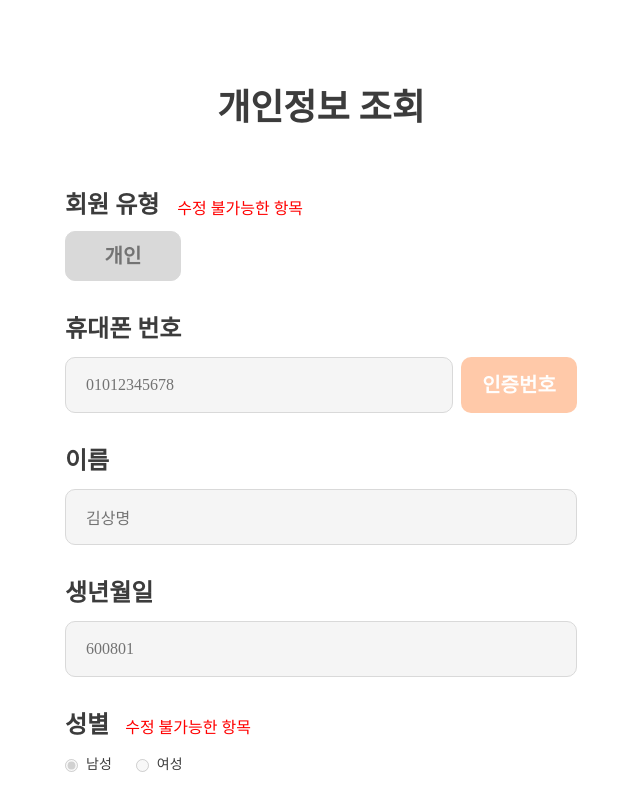
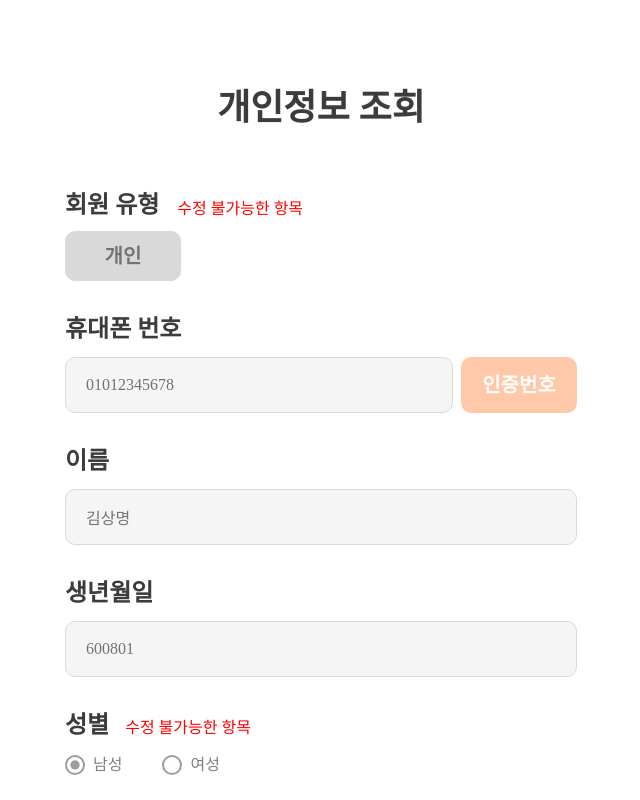
Before and after one commit to DaSiHaeBom/DaSiHaeBom-FE, a React (Vite) app: page /personal/mypage/profile in a window 1280 px wide. Shown: the top 800 px of the page, without its empty margins (319-959 px from the left). Built offline with nearby package versions, Linux system fonts and the light colour scheme.

Commit message:
feat(myPage): 성별 선택 UI 컴포넌트 추가 및 개인정보 페이지 적용
- 성별 선택용 GenderSelect 컴포넌트 추가
- RadioChecked/Unchecked.svg 아이콘 적용
- PersonalInfoPage에서 성별을 GenderSelect로 교체

```diff
--- /dev/null
+++ b/src/components/GenderSelect.tsx
@@ -0,0 +1,46 @@
+import React from 'react';
+import RadioChecked from '../assets/MyPageAssets/RadioChecked.svg';
+import RadioUnchecked from '../assets/MyPageAssets/RadioUnchecked.svg';
+
+type GenderSelectProps = {
+  value: '남성' | '여성' | '';
+  onChange: (val: '남성' | '여성') => void;
+  disabled?: boolean;
+};
+
+const GenderSelect = ({ value, onChange, disabled }: GenderSelectProps) => {
+  const baseCls =
+    'flex items-center gap-2 cursor-pointer text-[16px] font-[Pretendard]';
+
+  return (
+    <div className="flex max-w-[160px] w-full gap-10">
+      {/* 남성 */}
+      <div
+        className={`${baseCls} ${disabled ? 'opacity-50 cursor-not-allowed' : ''}`}
+        onClick={() => !disabled && onChange('남성')}
+      >
+        <img
+          src={value === '남성' ? RadioChecked : RadioUnchecked}
+          alt="남성 선택"
+          className="w-5 h-5"
+        />
+        <span>남성</span>
+      </div>
+
+      {/* 여성 */}
+      <div
+        className={`${baseCls} ${disabled ? 'opacity-50 cursor-not-allowed' : ''}`}
+        onClick={() => !disabled && onChange('여성')}
+      >
+        <img
+          src={value === '여성' ? RadioChecked : RadioUnchecked}
+          alt="여성 선택"
+          className="w-5 h-5"
+        />
+        <span>여성</span>
+      </div>
+    </div>
+  );
+};
+
+export default GenderSelect;
--- a/src/pages/PersonalInfoPage.tsx
+++ b/src/pages/PersonalInfoPage.tsx
@@ -1,6 +1,7 @@
 import React, { useMemo, useState } from 'react';
 import Modal from '../components/Modal';
 import CheckIcon from '../assets/MyPageAssets/CheckIcon';
+import GenderSelect from '../components/GenderSelect';
 
 /** ===== Types ===== */
 type PersonalProfile = {
@@ -150,15 +151,12 @@ export default function PersonalInfoPage() {
         <label className={labelCls}>
           성별 <span className={noteRedCls}>수정 불가능한 항목</span>
         </label>
-        <div className="mt-[10px] flex items-center gap-6 text-[14px] text-[#3C3C3C]">
-          <label className="flex items-center gap-2">
-            <input type="radio" checked={data.gender === '남성'} disabled />{' '}
-            남성
-          </label>
-          <label className="flex items-center gap-2">
-            <input type="radio" checked={data.gender === '여성'} disabled />{' '}
-            여성
-          </label>
+        <div className="mt-[10px]">
+          <GenderSelect
+            value={data.gender}
+            onChange={val => setData(prev => ({ ...prev, gender: val }))}
+            disabled={true}
+          />
         </div>
       </div>
 
```
Also changed, not shown: src/assets/MyPageAssets/RadioChecked.svg (added), src/assets/MyPageAssets/RadioUnchecked.svg (added).
